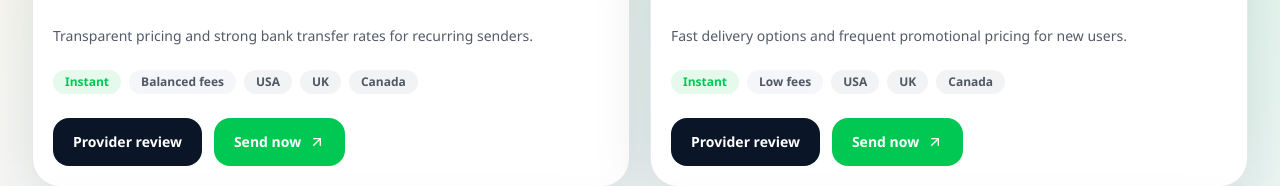
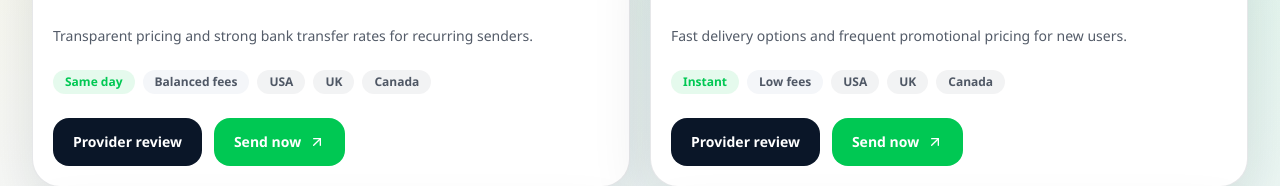
Before and after one commit to Chinenyeonukogu/SaveRateAfrica, a Next.js app: page /providers in a window 1280 px wide. Shown: the part 573-759 px from the top of the page. Built offline with nearby package versions, Linux system fonts and the light colour scheme.

Commit message:
Improve homepage anchors and provider fee model

```diff
--- a/app/page.tsx
+++ b/app/page.tsx
@@ -21,7 +21,7 @@ export const metadata: Metadata = {
 
 export default async function HomePage() {
   const initialComparison = await fetchRates({
-    amount: 1,
+    amount: 500,
     senderCountry: "USA"
   });
 
--- a/app/providers/[slug]/page.tsx
+++ b/app/providers/[slug]/page.tsx
@@ -4,7 +4,7 @@ import { ArrowLeft, ArrowUpRight, BadgeCheck, Clock3, Star } from "lucide-react"
 import { notFound } from "next/navigation";
 
 import { fetchRates } from "@/lib/fetchRates";
-import { formatCompact, formatCurrency, formatNaira } from "@/lib/format";
+import { formatCompact, formatNaira } from "@/lib/format";
 import { getProviderAffiliateLink } from "@/lib/affiliateLinks";
 import { getProviderBySlug, providers } from "@/lib/providers";
 
@@ -147,7 +147,7 @@ export default async function ProviderPage({ params }: ProviderPageProps) {
                     <div className="rounded-3xl bg-white/5 p-4">
                       <p className="text-sm text-white/60">Transfer fee</p>
                       <p className="mt-2 text-lg font-semibold">
-                        {formatCurrency(providerSnapshot.fee, comparison.sourceCurrency)}
+                        {providerSnapshot.feeDisplayText}
                       </p>
                     </div>
                     <div className="rounded-3xl bg-white/5 p-4">
--- a/components/HeroSection.tsx
+++ b/components/HeroSection.tsx
@@ -148,7 +148,7 @@ export function HeroSection({
                       value={amount}
                       onBlur={() => {
                         const normalizedAmount = Math.max(
-                          Number.parseInt(amount || "1", 10) || 1,
+                          Number.parseInt(amount || "500", 10) || 500,
                           1
                         );
                         onAmountChange(String(normalizedAmount));
--- a/lib/fetchRates.ts
+++ b/lib/fetchRates.ts
@@ -1,4 +1,5 @@
 import { getProviderAffiliateLink } from "@/lib/affiliateLinks";
+import { formatCurrency } from "@/lib/format";
 import {
   getCurrencyBySender,
   providers,
@@ -21,11 +22,13 @@ export interface ComparisonProviderRow {
   reviewCount: number;
   exchangeRate: number;
   fee: number;
+  feeDisplayText: string;
   amountReceived: number;
   speedHours: number;
   deliveryLabel: string;
   bestFor: string;
   trustNote: string;
+  transferFeeNote?: string;
   payoutChannels: string[];
   sendUrl: string;
   isBestValue: boolean;
@@ -67,7 +70,7 @@ interface FetchRatesOptions {
 
 function clampAmount(value: number) {
   if (!Number.isFinite(value) || value <= 0) {
-    return 1;
+    return 500;
   }
 
   return Math.max(Math.round(value), 1);
@@ -75,6 +78,35 @@ function clampAmount(value: number) {
 
 function roundToTwo(value: number) {
   return Math.round(value * 100) / 100;
+}
+
+function getProviderFee(
+  provider: (typeof providers)[number],
+  sourceCurrency: SourceCurrency,
+  amount: number
+) {
+  if (provider.feeType === "percentage") {
+    const fixedFee = provider.fixedFees?.[sourceCurrency] ?? provider.fees[sourceCurrency];
+    const variableFeePercent = provider.variableFeePercents?.[sourceCurrency] ?? 0;
+
+    return roundToTwo(fixedFee + amount * (variableFeePercent / 100));
+  }
+
+  return roundToTwo(provider.fees[sourceCurrency]);
+}
+
+function getProviderFeeDisplayText(
+  provider: (typeof providers)[number],
+  sourceCurrency: SourceCurrency,
+  fee: number
+) {
+  const formattedFee = formatCurrency(fee, sourceCurrency);
+
+  if (provider.feeDisplayPrefix) {
+    return `${provider.feeDisplayPrefix} ${formattedFee}`;
+  }
+
+  return formattedFee;
 }
 
 function getRatesEndpointUrl(
@@ -155,12 +187,14 @@ export function buildComparisonFromLiveRates({
   const rows = providers
     .filter((provider) => provider.supportedSenderCountries.includes(senderCountry))
     .map((provider) => {
-      const fee = roundToTwo(provider.fees[sourceCurrency]);
+      const fee = getProviderFee(provider, sourceCurrency, adjustedAmount);
       const exchangeRate = roundToTwo(
         baseMidMarketRate * provider.rateMultiplier[sourceCurrency]
       );
+      const grossRecipientAmount = adjustedAmount * exchangeRate;
+      const feeInNaira = fee * exchangeRate;
       const amountReceived = roundToTwo(
-        Math.max(adjustedAmount - fee, 0) * exchangeRate
+        Math.max(grossRecipientAmount - feeInNaira, 1)
       );
 
       return {
@@ -172,11 +206,13 @@ export function buildComparisonFromLiveRates({
         reviewCount: provider.reviewCount,
         exchangeRate,
         fee,
+        feeDisplayText: getProviderFeeDisplayText(provider, sourceCurrency, fee),
         amountReceived,
         speedHours: provider.speedHours,
         deliveryLabel: provider.deliveryLabel,
         bestFor: provider.bestFor,
         trustNote: provider.trustNote,
+        transferFeeNote: provider.transferFeeNote,
         payoutChannels: provider.payoutChannels,
         sendUrl: getProviderAffiliateLink(provider.slug, {
           origin: senderCountry,
--- a/lib/providers.ts
+++ b/lib/providers.ts
@@ -3,6 +3,7 @@ export type SourceCurrency = "USD" | "GBP" | "CAD";
 export type ComparisonSort = "best-rate" | "lowest-fee" | "fastest";
 export type SpeedBand = "instant" | "same-day" | "standard";
 export type FeeBand = "low" | "medium" | "premium";
+export type FeeType = "flat" | "percentage";
 
 export interface SenderCountryOption {
   code: SenderCountry;
@@ -23,7 +24,12 @@ export interface Provider {
   speedBand: SpeedBand;
   deliveryLabel: string;
   feeBand: FeeBand;
+  feeType?: FeeType;
   fees: Record<SourceCurrency, number>;
+  fixedFees?: Partial<Record<SourceCurrency, number>>;
+  variableFeePercents?: Partial<Record<SourceCurrency, number>>;
+  feeDisplayPrefix?: string;
+  transferFeeNote?: string;
   rateMultiplier: Record<SourceCurrency, number>;
   summary: string;
   headline: string;
@@ -73,11 +79,15 @@ export const providers: Provider[] = [
     logoTo: "#17B6B2",
     rating: 4.8,
     reviewCount: 14820,
-    speedHours: 0.02,
-    speedBand: "instant",
-    deliveryLabel: "In seconds",
+    speedHours: 6,
+    speedBand: "same-day",
+    deliveryLabel: "Same day",
     feeBand: "medium",
-    fees: { USD: 7.79, GBP: 6.14, CAD: 8.72 },
+    feeType: "percentage",
+    fees: { USD: 0.55, GBP: 0.45, CAD: 0.65 },
+    fixedFees: { USD: 0.55, GBP: 0.45, CAD: 0.65 },
+    variableFeePercents: { USD: 1.27, GBP: 1.22, CAD: 1.24 },
+    feeDisplayPrefix: "From",
     rateMultiplier: { USD: 0.9965, GBP: 0.9965, CAD: 0.9965 },
     summary: "Transparent pricing and strong bank transfer rates for recurring senders.",
     headline: "Best for predictable, transparent pricing.",
@@ -95,9 +105,9 @@ export const providers: Provider[] = [
     logoTo: "#FF8F00",
     rating: 4.7,
     reviewCount: 20411,
-    speedHours: 0.25,
+    speedHours: 0.2,
     speedBand: "instant",
-    deliveryLabel: "Instant",
+    deliveryLabel: "Minutes",
     feeBand: "low",
     fees: { USD: 3.99, GBP: 3.99, CAD: 3.99 },
     rateMultiplier: { USD: 0.9955, GBP: 0.9955, CAD: 0.9955 },
@@ -141,7 +151,7 @@ export const providers: Provider[] = [
     reviewCount: 16754,
     speedHours: 0.02,
     speedBand: "instant",
-    deliveryLabel: "In seconds",
+    deliveryLabel: "Instant",
     feeBand: "low",
     fees: { USD: 0, GBP: 0, CAD: 0 },
     rateMultiplier: { USD: 0.9982, GBP: 0.9982, CAD: 0.9982 },
@@ -161,11 +171,13 @@ export const providers: Provider[] = [
     logoTo: "#FFD600",
     rating: 4.2,
     reviewCount: 28911,
-    speedHours: 0.4,
+    speedHours: 0.5,
     speedBand: "instant",
     deliveryLabel: "Minutes",
     feeBand: "premium",
     fees: { USD: 8.99, GBP: 8.99, CAD: 8.99 },
+    transferFeeNote:
+      "Rate includes exchange rate margin. Final rate confirmed at checkout.",
     rateMultiplier: { USD: 0.993, GBP: 0.993, CAD: 0.993 },
     summary: "Excellent brand recognition and one of the strongest cash pickup footprints.",
     headline: "Best for cash pickup reach.",
@@ -205,9 +217,9 @@ export const providers: Provider[] = [
     logoTo: "#EC407A",
     rating: 4.3,
     reviewCount: 5114,
-    speedHours: 0.5,
+    speedHours: 0.4,
     speedBand: "instant",
-    deliveryLabel: "Instant",
+    deliveryLabel: "Minutes",
     feeBand: "low",
     fees: { USD: 4.49, GBP: 4.49, CAD: 4.49 },
     rateMultiplier: { USD: 0.9968, GBP: 0.9968, CAD: 0.9968 },
@@ -229,7 +241,7 @@ export const providers: Provider[] = [
     reviewCount: 9010,
     speedHours: 0.3,
     speedBand: "instant",
-    deliveryLabel: "Instant",
+    deliveryLabel: "Minutes",
     feeBand: "low",
     fees: { USD: 0, GBP: 0, CAD: 0 },
     rateMultiplier: { USD: 0.9975, GBP: 0.9975, CAD: 0.9975 },
@@ -271,9 +283,9 @@ export const providers: Provider[] = [
     logoTo: "#0A1628",
     rating: 4.6,
     reviewCount: 7721,
-    speedHours: 0.1,
-    speedBand: "instant",
-    deliveryLabel: "Instant",
+    speedHours: 8,
+    speedBand: "same-day",
+    deliveryLabel: "Same day",
     feeBand: "low",
     fees: { USD: 0.02, GBP: 0.02, CAD: 0.03 },
     rateMultiplier: { USD: 1.0, GBP: 0.999, CAD: 0.999 },
@@ -295,7 +307,7 @@ export const providers: Provider[] = [
     reviewCount: 6433,
     speedHours: 0.01,
     speedBand: "instant",
-    deliveryLabel: "In seconds",
+    deliveryLabel: "Instant",
     feeBand: "low",
     fees: { USD: 0, GBP: 0, CAD: 0 },
     rateMultiplier: { USD: 0.9972, GBP: 0.9972, CAD: 0.9972 },
@@ -315,9 +327,9 @@ export const providers: Provider[] = [
     logoTo: "#5D4037",
     rating: 4.4,
     reviewCount: 5860,
-    speedHours: 0.15,
-    speedBand: "instant",
-    deliveryLabel: "Within minutes",
+    speedHours: 6,
+    speedBand: "same-day",
+    deliveryLabel: "Same day",
     feeBand: "low",
     fees: { USD: 1, GBP: 1, CAD: 1 },
     rateMultiplier: { USD: 0.989, GBP: 0.989, CAD: 0.988 },
@@ -339,7 +351,7 @@ export const providers: Provider[] = [
     reviewCount: 8344,
     speedHours: 0.12,
     speedBand: "instant",
-    deliveryLabel: "In minutes",
+    deliveryLabel: "Minutes",
     feeBand: "low",
     fees: { USD: 0.99, GBP: 0.99, CAD: 0.99 },
     rateMultiplier: { USD: 0.9978, GBP: 0.9978, CAD: 0.9978 },
@@ -361,7 +373,7 @@ export const providers: Provider[] = [
     reviewCount: 11542,
     speedHours: 0.17,
     speedBand: "instant",
-    deliveryLabel: "In minutes",
+    deliveryLabel: "Minutes",
     feeBand: "low",
     fees: { USD: 0, GBP: 0, CAD: 0 },
     rateMultiplier: { USD: 0.995, GBP: 0.995, CAD: 0.995 },
@@ -381,9 +393,9 @@ export const providers: Provider[] = [
     logoTo: "#00B0FF",
     rating: 4.3,
     reviewCount: 12498,
-    speedHours: 24,
+    speedHours: 36,
     speedBand: "standard",
-    deliveryLabel: "1 business day",
+    deliveryLabel: "1-2 business days",
     feeBand: "medium",
     fees: { USD: 1.99, GBP: 1.99, CAD: 1.99 },
     rateMultiplier: { USD: 0.987, GBP: 0.986, CAD: 0.986 },
```
Also changed, not shown: components/HomePageShell.tsx (+190 -115 lines), components/ProviderCard.tsx (+7 -2 lines).
